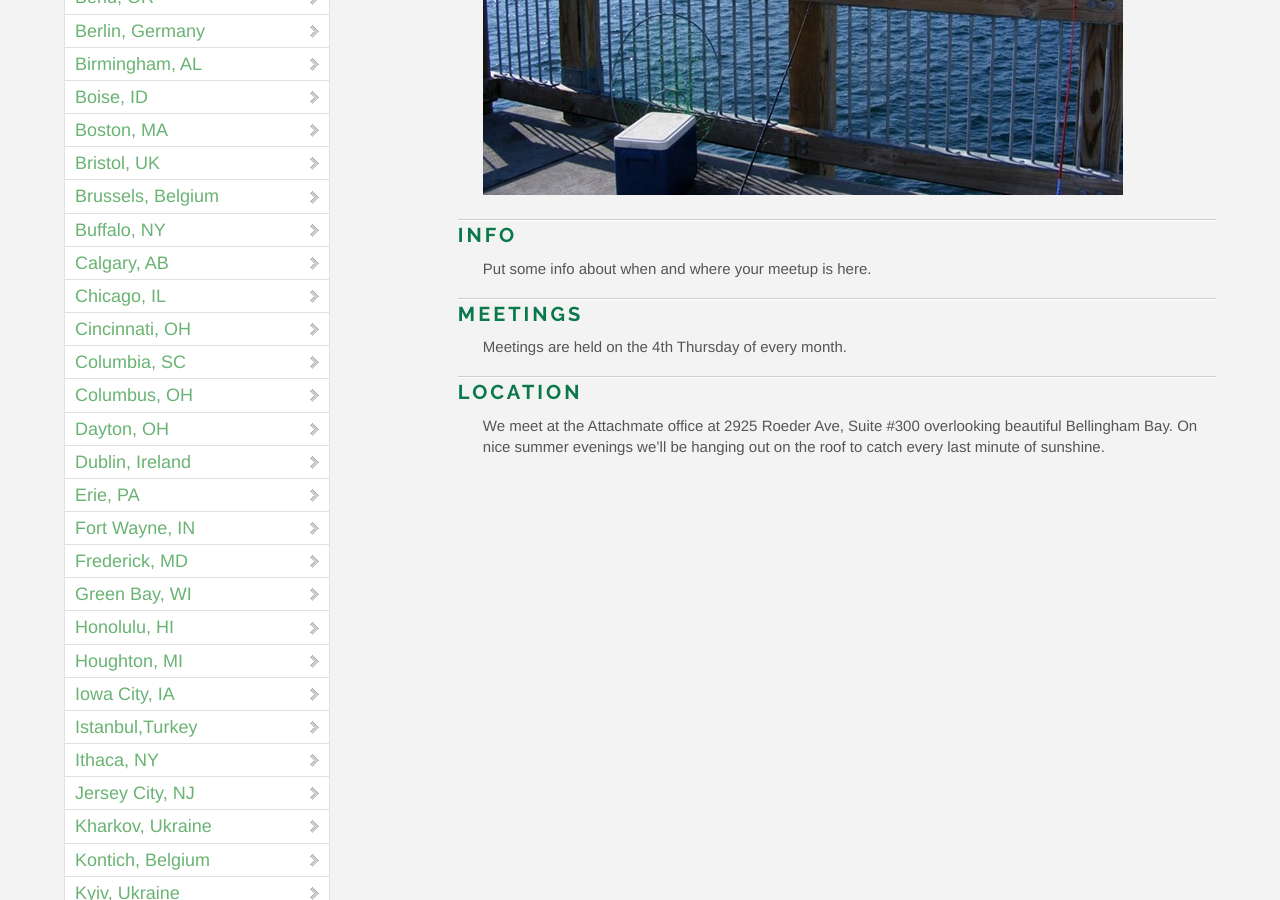
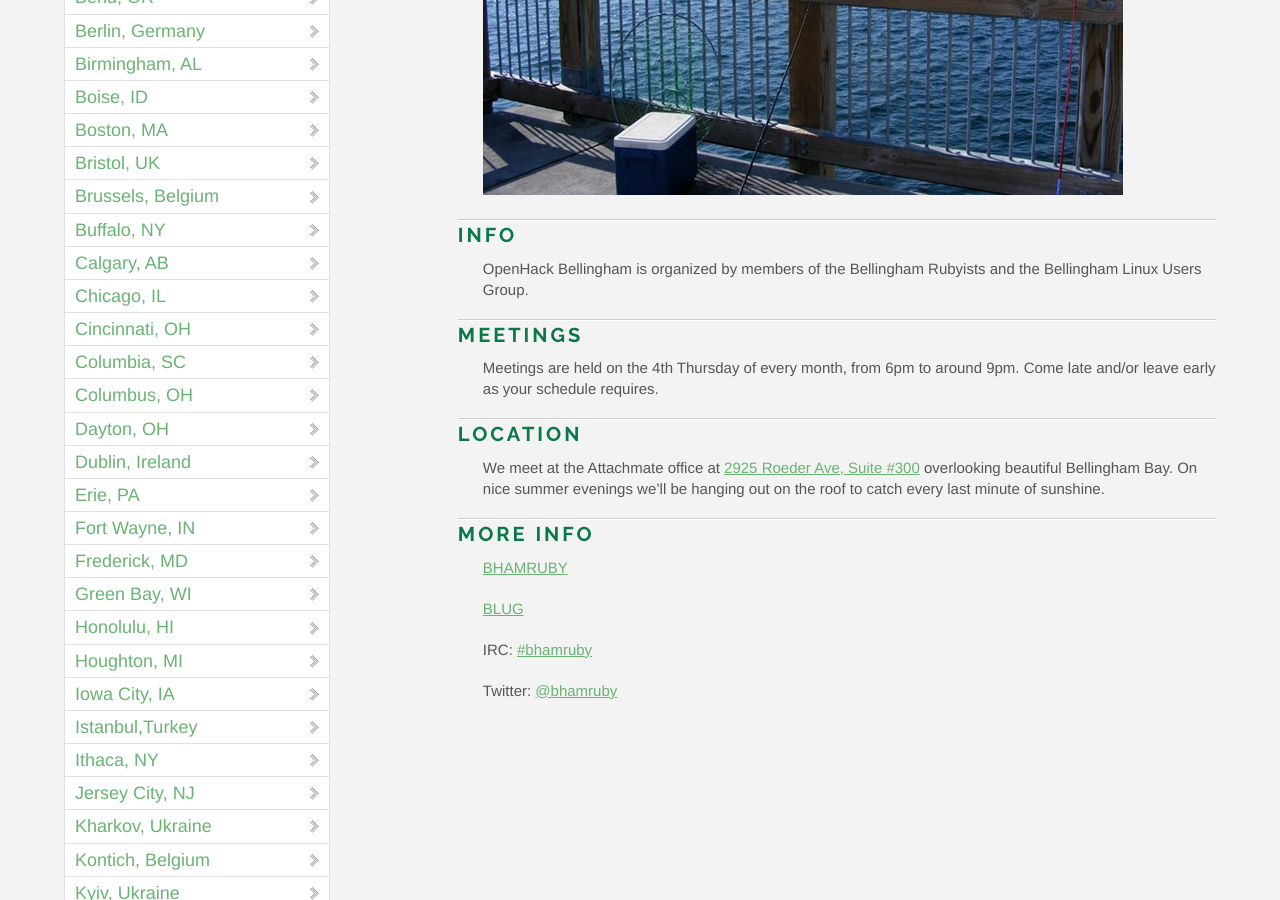
Before and after one commit to OpenHack/openhack.github.com, a Jekyll site: the page built from bellingham/index.markdown, in a window 1280 px wide and 900 px high, scrolled down 500 px. Built offline with Jekyll 4.4.1, drawn with Linux system fonts in a browser that asks for light colours; nearby versions of some CDN libraries; Markdown is read by kramdown in place of the engine named in the settings; comment, search, counter and statistics services are not loaded.

Commit message:
add meeting info

```diff
--- a/bellingham/index.markdown
+++ b/bellingham/index.markdown
@@ -9,13 +9,22 @@ title: OpenHack - Bellingham, WA
 
 ### Info
 
-Put some info about when and where your meetup is here.
+OpenHack Bellingham is organized by members of the Bellingham Rubyists and the Bellingham Linux Users Group.
 
 ### Meetings
 
-Meetings are held on the 4th Thursday of every month.
+Meetings are held on the 4th Thursday of every month, from 6pm to around 9pm.  Come late and/or leave early as your schedule requires.
 
 ### Location
 
-We meet at the Attachmate office at 2925 Roeder Ave, Suite #300 overlooking beautiful Bellingham Bay.
-On nice summer evenings we'll be hanging out on the roof to catch every last minute of sunshine.
+We meet at the Attachmate office at [2925 Roeder Ave, Suite #300](http://goo.gl/maps/r6y0Y) overlooking beautiful Bellingham Bay. On nice summer evenings we'll be hanging out on the roof to catch every last minute of sunshine.
+
+### More Info
+
+[BHAMRUBY](http://bhamruby.org/)
+
+[BLUG](http://blug.org/)
+
+IRC: [#bhamruby](irc://irc.oftc.net/#bhamruby)
+
+Twitter: [@bhamruby](https://twitter.com/bhamruby)
```
